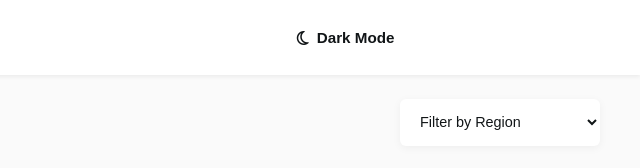
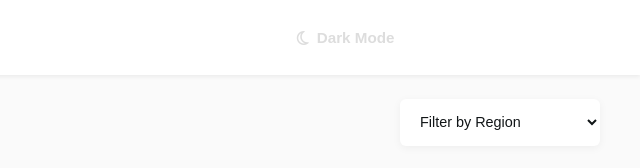
Before and after one commit to jjacque1/REST-Countries-API-with-Color-Theme-Switcher, a website with bundled scripts: page index.html in a window 1280 px wide. In both pictures the pointer is over the button "Dark Mode". Shown: the full height of the page, 640-1280 px from the left. Built offline with nearby package versions, Linux system fonts and the light colour scheme; no server answers.

```diff
--- a/styles.css
+++ b/styles.css
@@ -90,8 +90,8 @@
   transition: all 300ms ease-in-out;
 }
 
-.toggle-bth:hover {
-  background-color: #ddd;
+.toggle-btn:hover {
+  color: #ddd;
 }
 
 .toggle-btn i {
```
